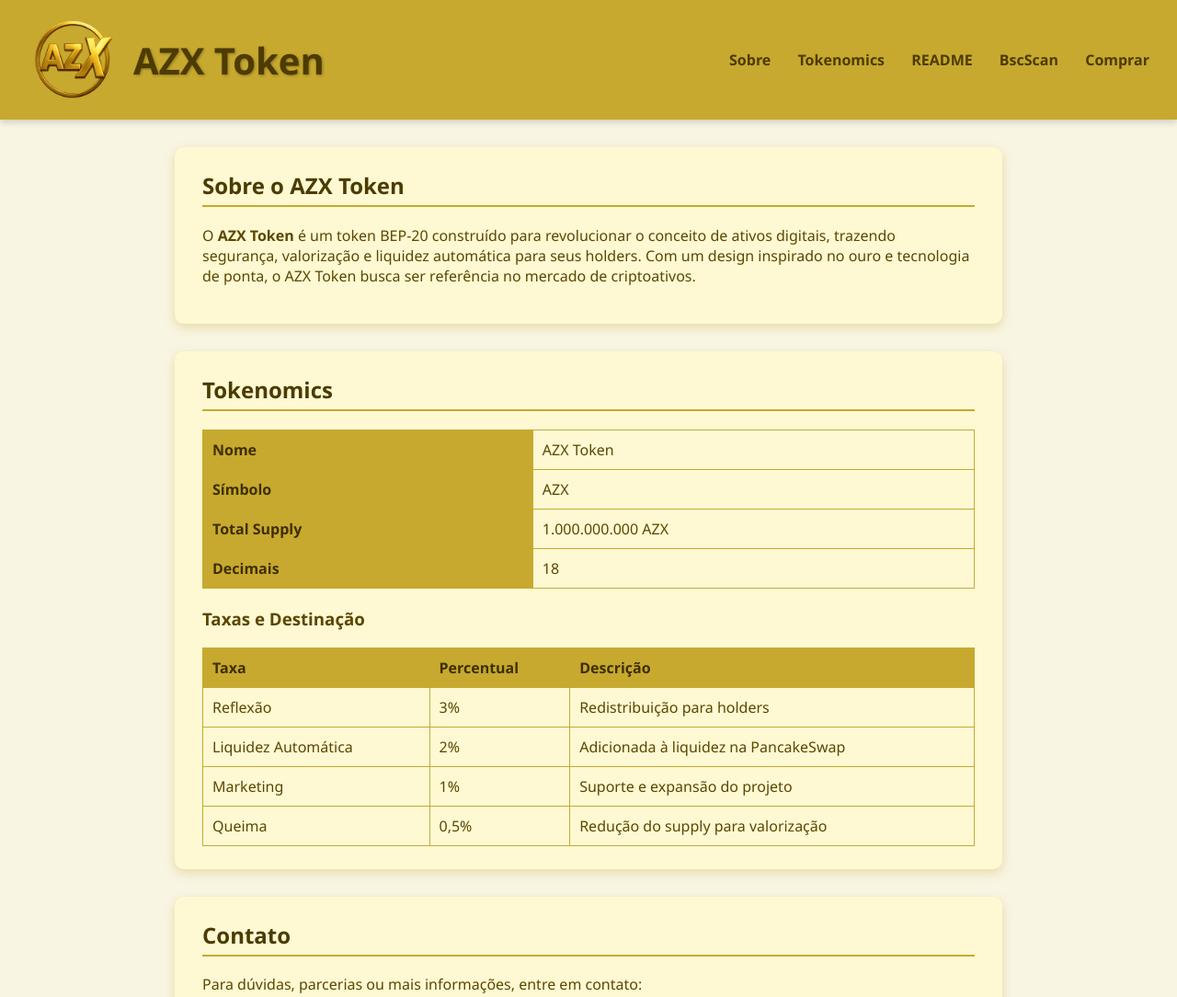
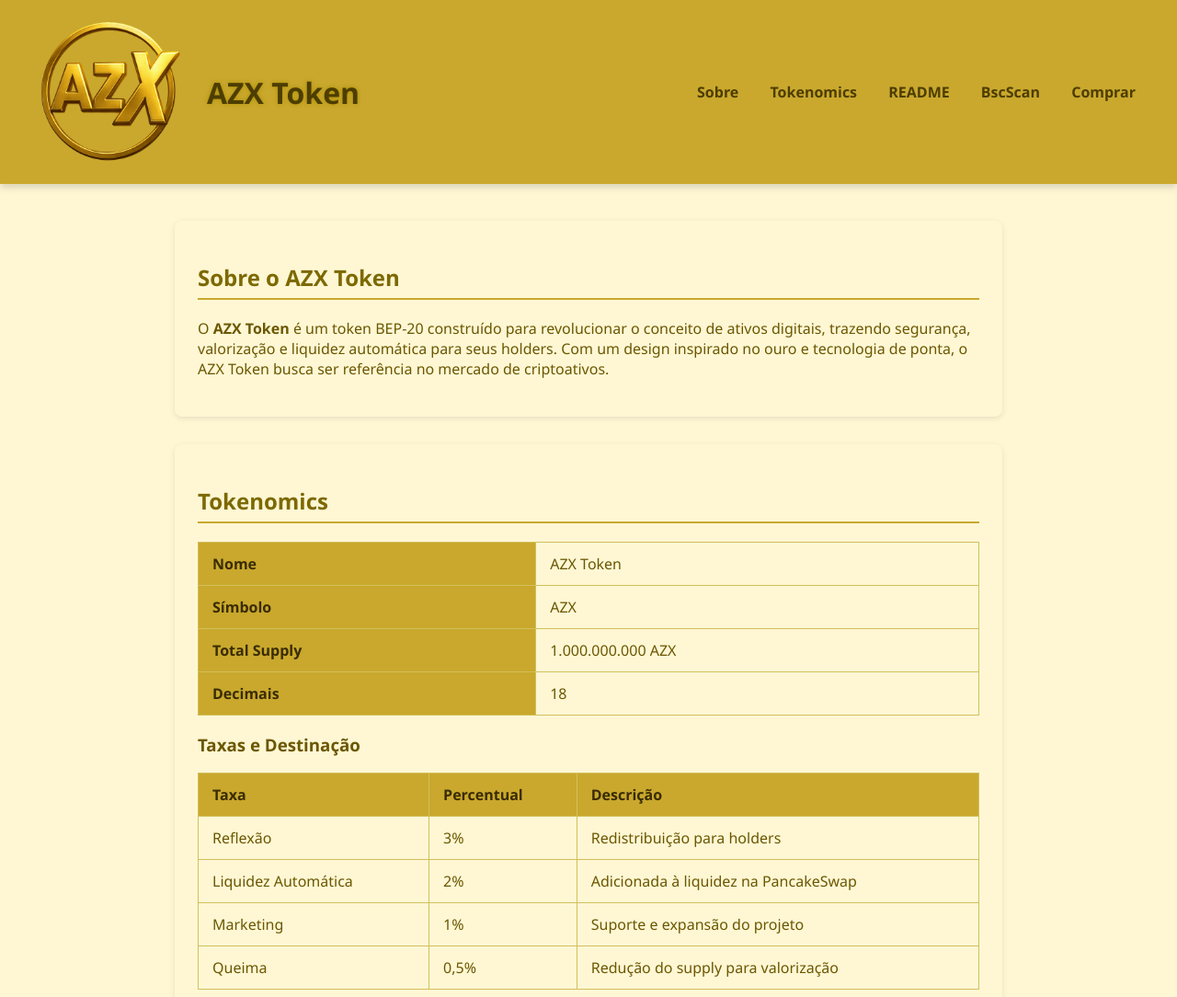
Before and after one commit to RSVEDO/AZX-Token, a plain HTML site: page index.html in a window 1280 px wide. Shown: the top 1084 px of the page at 92% size. Drawn offline with Linux system fonts and the light colour scheme.

Commit message:
Add files via upload

```diff
--- a/index.html
+++ b/index.html
@@ -5,114 +5,131 @@
 <meta name="viewport" content="width=device-width, initial-scale=1" />
 <title>AZX Token</title>
 <style>
-    body {
-      margin: 0;
+  /* Reset e fonte */
+  body, html {
+    margin: 0; padding: 0;
     font-family: 'Segoe UI', Tahoma, Geneva, Verdana, sans-serif;
-      background-color: #f9f5e3;
-      color: #6a5500;
+    background-color: #fff7d4;
+    color: #6b5700;
   }
 
+  /* Cabeçalho */
   header {
-      background-color: #c7a92f; /* amarelo ouro */
-      padding: 15px 30px;
+    background-color: #c9a82d;
     display: flex;
     align-items: center;
-      box-shadow: 0 2px 8px rgba(0,0,0,0.2);
+    padding: 10px 30px;
+    box-shadow: 0 4px 8px rgb(0 0 0 / 0.15);
+    flex-wrap: wrap;
   }
 
-    header img {
-      width: 100px;
+  .logo {
+    width: 180px;
+    max-width: 90vw;
     height: auto;
-      background-color: transparent;
     margin-right: 15px;
-      user-select: none;
   }
 
-    header h1 {
-      font-size: 2.5rem;
-      font-weight: bold;
-      margin: 0;
-      color: #4d3b00;
-      text-shadow: 1px 1px 3px rgba(0,0,0,0.3);
+  .site-title {
+    font-weight: 900;
+    font-size: 2rem;
+    color: #4d3d00;
+    text-shadow: 0 0 5px #ab8d00;
   }
 
+  /* Menu Navegação */
   nav {
     margin-left: auto;
   }
 
   nav a {
     text-decoration: none;
-      color: #4d3b00;
-      font-weight: 600;
-      margin-left: 25px;
+    color: #4d3d00;
+    font-weight: 700;
+    margin: 0 15px;
     font-size: 1rem;
-      transition: color 0.3s;
-      user-select: none;
+    transition: color 0.3s ease;
   }
 
   nav a:hover {
-      color: #f9d342;
+    color: #d7b700;
   }
 
+  /* Conteúdo principal */
   main {
     max-width: 900px;
-      margin: 30px auto;
-      padding: 0 15px;
+    margin: 40px auto;
+    padding: 0 20px;
   }
 
   section {
-      background-color: #fff9d3;
-      padding: 25px 30px;
-      border-radius: 10px;
-      box-shadow: 0 4px 12px rgba(198,169,47,0.35);
+    background-color: #fff7d4;
+    padding: 25px;
     margin-bottom: 30px;
-      color: #5a4700;
+    border-radius: 8px;
+    box-shadow: 0 2px 6px rgb(0 0 0 / 0.1);
   }
 
   h2 {
-      margin-top: 0;
-      border-bottom: 2px solid #c7a92f;
-      padding-bottom: 5px;
-      font-weight: 700;
-      color: #4a3c00;
+    border-bottom: 2px solid #c9a82d;
+    padding-bottom: 6px;
+    margin-bottom: 20px;
+    color: #7d6900;
   }
 
   table {
     width: 100%;
     border-collapse: collapse;
-      margin-top: 15px;
   }
 
   th, td {
-      border: 1px solid #c7a92f;
-      padding: 10px;
-      text-align: left;
-      color: #5a4700;
+    padding: 12px 15px;
+    border: 1px solid #d3bf5b;
   }
 
   th {
-      background-color: #c7a92f;
-      color: #3e2f00;
+    background-color: #c9a82d;
+    color: #3a2c00;
+    text-align: left;
   }
 
+  /* Footer */
   footer {
     text-align: center;
-      padding: 15px 0;
-      color: #8b7a00;
+    margin: 60px 0 30px;
+    color: #7d6900;
     font-size: 0.9rem;
+  }
+
+  /* Responsivo simples */
+  @media (max-width: 600px) {
+    header {
+      justify-content: center;
+    }
+    nav {
+      margin-left: 0;
+      margin-top: 10px;
+      width: 100%;
+      text-align: center;
+    }
+    nav a {
+      margin: 0 10px;
+      font-size: 0.9rem;
+    }
   }
 </style>
 </head>
 <body>
+
 <header>
-    <img src="https://raw.githubusercontent.com/RSVEDO/AZX-Token/main/AZX%20TOKEN%202.png" alt="AZX Token Logo" />
-    <h1>AZX Token</h1>
+  <img src="https://raw.githubusercontent.com/RSVEDO/AZX-Token/main/AZX%20TOKEN%202.png" alt="AZX Token Logo" class="logo" />
+  <div class="site-title">AZX Token</div>
   <nav>
     <a href="#sobre">Sobre</a>
     <a href="#tokenomics">Tokenomics</a>
     <a href="README.html">README</a>
-      <a href="https://bscscan.com/token/0x96d40b6ccdd96a781bdaff0f062f0e4b86f8b95e" target="_blank" rel="noopener noreferrer">BscScan</a>
-      <a href="https://pancakeswap.finance/swap?outputCurrency=0x96d40b6ccdd96a781bdaff0f062f0e4b86f8b95e" target="_blank" rel="noopener noreferrer">Comprar</a>
+    <a href="https://bscscan.com/token/0x96D40B6CCDD96a781bdAFF0F062F0E4b86f8B95e" target="_blank" rel="noopener noreferrer">BscScan</a>
+    <a href="https://pancakeswap.finance/swap?outputCurrency=0x96D40B6CCDD96a781bdAFF0F062F0E4b86f8B95e" target="_blank" rel="noopener noreferrer">Comprar</a>
   </nav>
 </header>
 
@@ -122,72 +139,34 @@
     <p>
       O <strong>AZX Token</strong> é um token BEP-20 construído para revolucionar o conceito de ativos digitais,
       trazendo segurança, valorização e liquidez automática para seus holders.
-        Com um design inspirado no ouro e tecnologia de ponta,
-        o AZX Token busca ser referência no mercado de criptoativos.
+      Com um design inspirado no ouro e tecnologia de ponta, o AZX Token busca ser referência no mercado de criptoativos.
     </p>
   </section>
 
   <section id="tokenomics">
     <h2>Tokenomics</h2>
     <table>
-        <tr>
-          <th>Nome</th>
-          <td>AZX Token</td>
-        </tr>
-        <tr>
-          <th>Símbolo</th>
-          <td>AZX</td>
-        </tr>
-        <tr>
-          <th>Total Supply</th>
-          <td>1.000.000.000 AZX</td>
-        </tr>
-        <tr>
-          <th>Decimais</th>
-          <td>18</td>
-        </tr>
+      <tr><th>Nome</th><td>AZX Token</td></tr>
+      <tr><th>Símbolo</th><td>AZX</td></tr>
+      <tr><th>Total Supply</th><td>1.000.000.000 AZX</td></tr>
+      <tr><th>Decimais</th><td>18</td></tr>
     </table>
 
-      <h3 style="margin-top: 20px;">Taxas e Destinação</h3>
+    <h3>Taxas e Destinação</h3>
     <table>
-        <tr>
-          <th>Taxa</th>
-          <th>Percentual</th>
-          <th>Descrição</th>
-        </tr>
-        <tr>
-          <td>Reflexão</td>
-          <td>3%</td>
-          <td>Redistribuição para holders</td>
-        </tr>
-        <tr>
-          <td>Liquidez Automática</td>
-          <td>2%</td>
-          <td>Adicionada à liquidez na PancakeSwap</td>
-        </tr>
-        <tr>
-          <td>Marketing</td>
-          <td>1%</td>
-          <td>Suporte e expansão do projeto</td>
-        </tr>
-        <tr>
-          <td>Queima</td>
-          <td>0,5%</td>
-          <td>Redução do supply para valorização</td>
-        </tr>
+      <tr><th>Taxa</th><th>Percentual</th><th>Descrição</th></tr>
+      <tr><td>Reflexão</td><td>3%</td><td>Redistribuição para holders</td></tr>
+      <tr><td>Liquidez Automática</td><td>2%</td><td>Adicionada à liquidez na PancakeSwap</td></tr>
+      <tr><td>Marketing</td><td>1%</td><td>Suporte e expansão do projeto</td></tr>
+      <tr><td>Queima</td><td>0,5%</td><td>Redução do supply para valorização</td></tr>
     </table>
-    </section>
-
-    <section id="contato">
-      <h2>Contato</h2>
-      <p>Para dúvidas, parcerias ou mais informações, entre em contato:</p>
-      <p>Email: <a href="mailto:contato@azxtoken.com">contato@azxtoken.com</a></p>
-      <p>Site oficial: <a href="https://rsvedo.github.io/AZX-Token/" target="_blank">rsvedo.github.io/AZX-Token/</a></p>
   </section>
 </main>
 
 <footer>
-    &copy; 2025 AZX Token. Todos os direitos reservados.
+  <p>Contato: <a href="mailto:contato@azxtoken.com">contato@azxtoken.com</a></p>
+  <p>Site oficial: <a href="https://rsvedo.github.io/AZX-Token/" target="_blank" rel="noopener noreferrer">rsvedo.github.io/AZX-Token</a></p>
 </footer>
+
 </body>
 </html>
```
Lines whose indentation alone changed are shown as unchanged.
